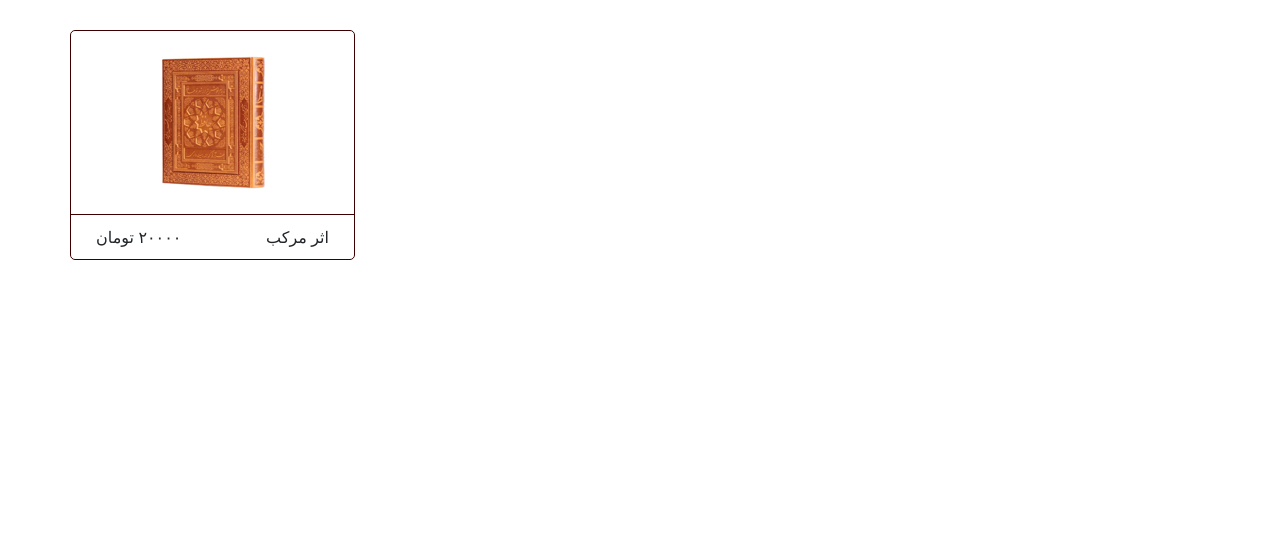
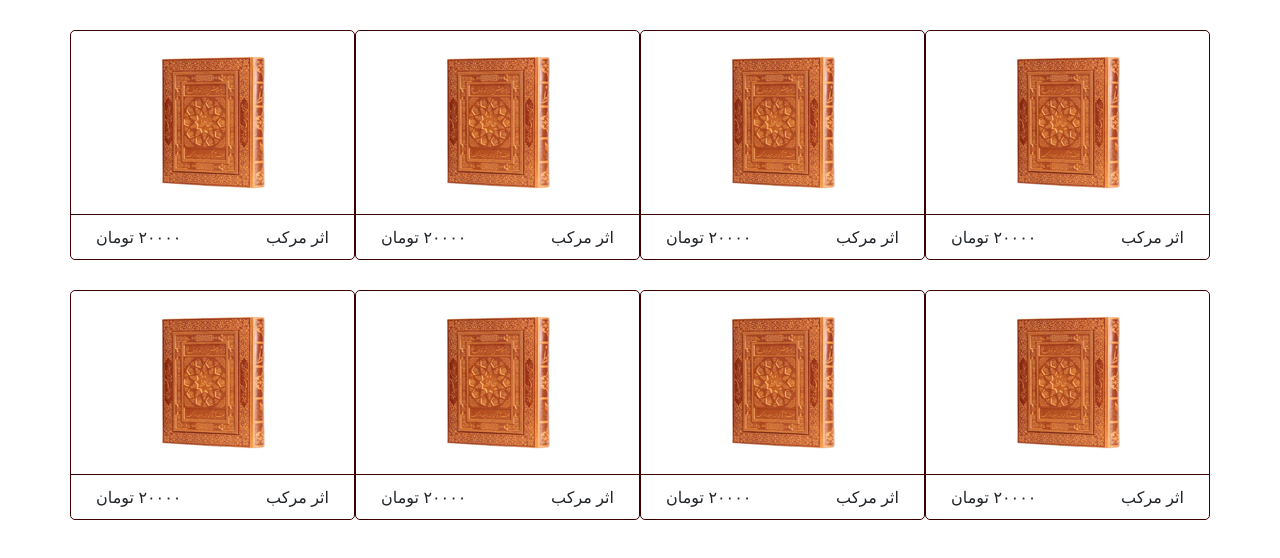
Before and after one commit to HAMIDYSHAYAN/bookshop, a plain HTML site: page inddex.html in a window 1280 px wide. Drawn offline with Linux system fonts and the light colour scheme.

Commit message:
commit day one

```diff
--- a/css/style.css
+++ b/css/style.css
@@ -3,6 +3,7 @@
     border-radius: 5px;
     margin-top: 30px;
     background: white;
+
 }
 .item-img{
     padding:25px;
@@ -14,3 +15,7 @@
 #navigation_bar {
     height: 75px;
 }
+items{
+    display: inline;
+
+}
--- a/inddex.html
+++ b/inddex.html
@@ -15,9 +15,86 @@
          <div class="container">
             <div class="row items">
                <div class="col-12 col-md-6 col-lg-3 item">
-                  <div class="row item-img">
+                  <div class="row">
                      <div class="col-12 text-center">
-                        <img src="./imgs/item-img.png" alt="none">
+                        <img class="item-img" src="./imgs/item-img.png" alt="none">
+                     </div>
+                  </div>
+                  <div class="row item-info rtl">
+                     <div class="col-6 title rtl">اثر مرکب</div>
+                     <div class="col-6 price  rtl text-right">۲۰۰۰۰ تومان</div>
+                  </div>
+               </div>
+               <div class="col-12 col-md-6 col-lg-3 item">
+                  <div class="row">
+                     <div class="col-12 text-center">
+                        <img class="item-img" src="./imgs/item-img.png" alt="none">
+                     </div>
+                  </div>
+                  <div class="row item-info rtl">
+                     <div class="col-6 title rtl">اثر مرکب</div>
+                     <div class="col-6 price  rtl text-right">۲۰۰۰۰ تومان</div>
+                  </div>
+               </div>
+               <div class="col-12 col-md-6 col-lg-3 item">
+                  <div class="row">
+                     <div class="col-12 text-center">
+                        <img class="item-img" src="./imgs/item-img.png" alt="none">
+                     </div>
+                  </div>
+                  <div class="row item-info rtl">
+                     <div class="col-6 title rtl">اثر مرکب</div>
+                     <div class="col-6 price  rtl text-right">۲۰۰۰۰ تومان</div>
+                  </div>
+               </div>
+               <div class="col-12 col-md-6 col-lg-3 item">
+                  <div class="row">
+                     <div class="col-12 text-center">
+                        <img class="item-img" src="./imgs/item-img.png" alt="none">
+                     </div>
+                  </div>
+                  <div class="row item-info rtl">
+                     <div class="col-6 title rtl">اثر مرکب</div>
+                     <div class="col-6 price  rtl text-right">۲۰۰۰۰ تومان</div>
+                  </div>
+               </div>
+               <div class="col-12 col-md-6 col-lg-3 item">
+                  <div class="row">
+                     <div class="col-12 text-center">
+                        <img class="item-img" src="./imgs/item-img.png" alt="none">
+                     </div>
+                  </div>
+                  <div class="row item-info rtl">
+                     <div class="col-6 title rtl">اثر مرکب</div>
+                     <div class="col-6 price  rtl text-right">۲۰۰۰۰ تومان</div>
+                  </div>
+               </div>
+               <div class="col-12 col-md-6 col-lg-3 item">
+                  <div class="row">
+                     <div class="col-12 text-center">
+                        <img class="item-img" src="./imgs/item-img.png" alt="none">
+                     </div>
+                  </div>
+                  <div class="row item-info rtl">
+                     <div class="col-6 title rtl">اثر مرکب</div>
+                     <div class="col-6 price  rtl text-right">۲۰۰۰۰ تومان</div>
+                  </div>
+               </div>
+               <div class="col-12 col-md-6 col-lg-3 item">
+                  <div class="row">
+                     <div class="col-12 text-center">
+                        <img class="item-img" src="./imgs/item-img.png" alt="none">
+                     </div>
+                  </div>
+                  <div class="row item-info rtl">
+                     <div class="col-6 title rtl">اثر مرکب</div>
+                     <div class="col-6 price  rtl text-right">۲۰۰۰۰ تومان</div>
+                  </div>
+               </div>
+               <div class="col-12 col-md-6 col-lg-3 item">
+                  <div class="row">
+                     <div class="col-12 text-center">
+                        <img class="item-img" src="./imgs/item-img.png" alt="none">
                      </div>
                   </div>
                   <div class="row item-info rtl">
```
